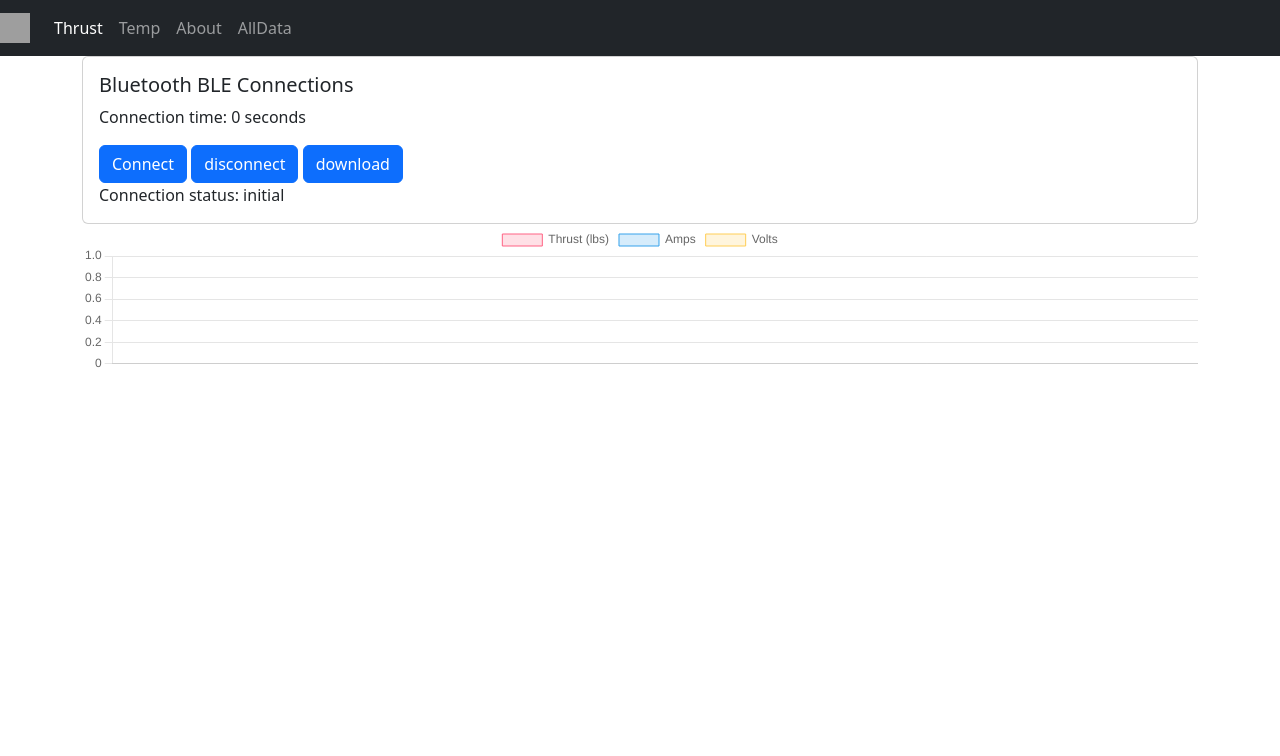
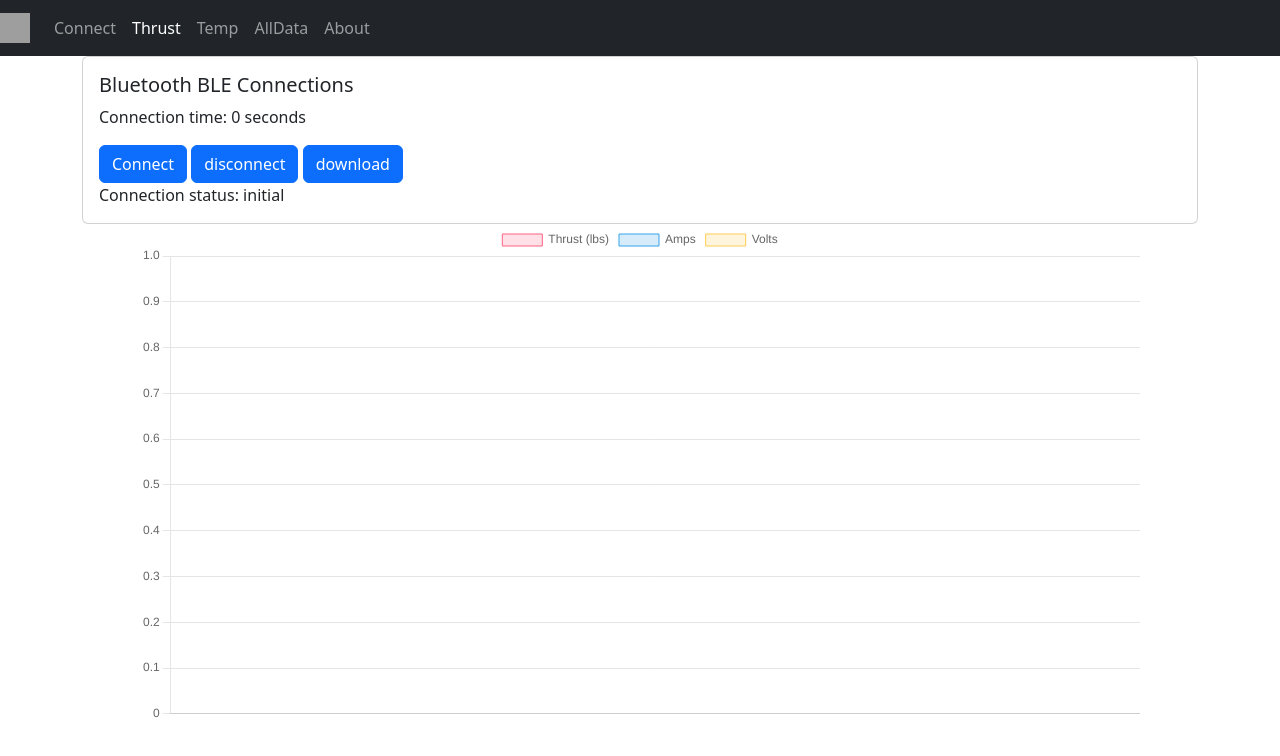
Before and after one commit to joshseeley/datalogger-pwa, a React (Create React App) app: page /graph2 in a window 1280 px wide. Shown: the top 756 px of the page. Built offline with nearby package versions, Linux system fonts and the light colour scheme; grey boxes are pictures that could not be loaded.

Commit message:
hide connection buttons

```diff
--- a/src/App.js
+++ b/src/App.js
@@ -3,6 +3,8 @@ import React, { useState, useEffect } from "react";
 import "./App.css";
 import MyModule from "./components/MyModule";
 import About from "./components/About";
+import Connect from "./components/Connect";
+
 import { Route, Routes } from "react-router-dom";
 
 import Container from "react-bootstrap/Container";
@@ -37,6 +39,10 @@ function App() {
 
   const [seconds, setSeconds] = useState(0);
   const [intervalId, setIntervalId] = useState(null);
+
+  const [isContainerVisible, setIsContainerVisible] = useState(true);
+
+
 
   const updateSharedVariable = (newValue, newVolts, newAmps, newThrust) => {
     setSharedVariable(newValue);
@@ -433,6 +439,14 @@ function App() {
     return rows.join("\n");
   }
 
+  const handleNavClickShow = () => {
+    setIsContainerVisible(true);
+  };
+
+  const handleNavClickHide = () => {
+    setIsContainerVisible(false);
+  };
+
   return (
     <>
       <Navbar bg="dark" variant="dark">
@@ -449,23 +463,27 @@ function App() {
         <Navbar.Toggle aria-controls="basic-navbar-nav" />
         <Navbar.Collapse id="basic-navbar-nav">
           <Nav className="me-auto">
+          <LinkContainer to="/connect">
+              <Nav.Link onClick={handleNavClickShow}>Connect</Nav.Link>
+            </LinkContainer>
             <LinkContainer to="/graph2">
-              <Nav.Link>Thrust</Nav.Link>
+              <Nav.Link onClick={handleNavClickHide}>Thrust</Nav.Link>
             </LinkContainer>
             <LinkContainer to="/graph">
-              <Nav.Link>Temp</Nav.Link>
+              <Nav.Link onClick={handleNavClickHide}>Temp</Nav.Link>
+            </LinkContainer>
+            <LinkContainer to="/data">
+              <Nav.Link onClick={handleNavClickHide}>AllData</Nav.Link>
             </LinkContainer>
             <LinkContainer to="/about">
-              <Nav.Link>About</Nav.Link>
-            </LinkContainer>
-            <LinkContainer to="/data">
-              <Nav.Link>AllData</Nav.Link>
+              <Nav.Link onClick={handleNavClickHide}>About</Nav.Link>
             </LinkContainer>
           </Nav>
         </Navbar.Collapse>
       </Navbar>
 
       <Container>
+      {isContainerVisible && (
         <Card>
           <Card.Body>
             <Card.Title>Bluetooth BLE Connections</Card.Title>
@@ -482,9 +500,14 @@ function App() {
             <Card.Text>Connection status: {status}</Card.Text>
           </Card.Body>
         </Card>
+        )}
       </Container>
 
       <Routes>
+      <Route
+          path="/connect"
+          element={<Connect/>}
+        />
         <Route
           path="/data"
           element={
--- a/src/components/ChartComponent.js
+++ b/src/components/ChartComponent.js
@@ -44,12 +44,17 @@ const ChartComponent = ({
         beginAtZero: true,
       },
     },
-    maintainAspectRatio: false
+    maintainAspectRatio: true
   };
 
   return (
     <>
-      <Container>
+      <Container
+      fluid
+      style={{
+        height: "80vh", // Set a fixed or percentage height
+        width: "80vw",  // Set a fixed or percentage width
+      }}>
         <Row>
           <Col>
             <Line data={data} options={options} />
--- a/src/components/ChartPower.js
+++ b/src/components/ChartPower.js
@@ -93,12 +93,17 @@ const ChartPower = ({
         beginAtZero: true,
       },
     },
-    maintainAspectRatio: false
+    maintainAspectRatio: true
   };
 
   return (
     <>
-      <Container>
+      <Container
+      style={{
+        height: "80vh", // Set a fixed or percentage height
+        width: "80vw",  // Set a fixed or percentage width
+      }}
+      >
         <Row>
           <Col>
             <Line data={data} options={options} />
--- /dev/null
+++ b/src/components/Connect.js
@@ -0,0 +1,20 @@
+// About.js
+import React from 'react';
+import Container from 'react-bootstrap/Container';
+import Row from 'react-bootstrap/Row';
+import Col from 'react-bootstrap/Col';
+
+const Connect = () => (
+  <>
+  <Container>
+      <Row>
+        <Col>
+         </Col>
+      </Row>
+    </Container>
+  </>
+
+
+);
+
+export default Connect;
```
